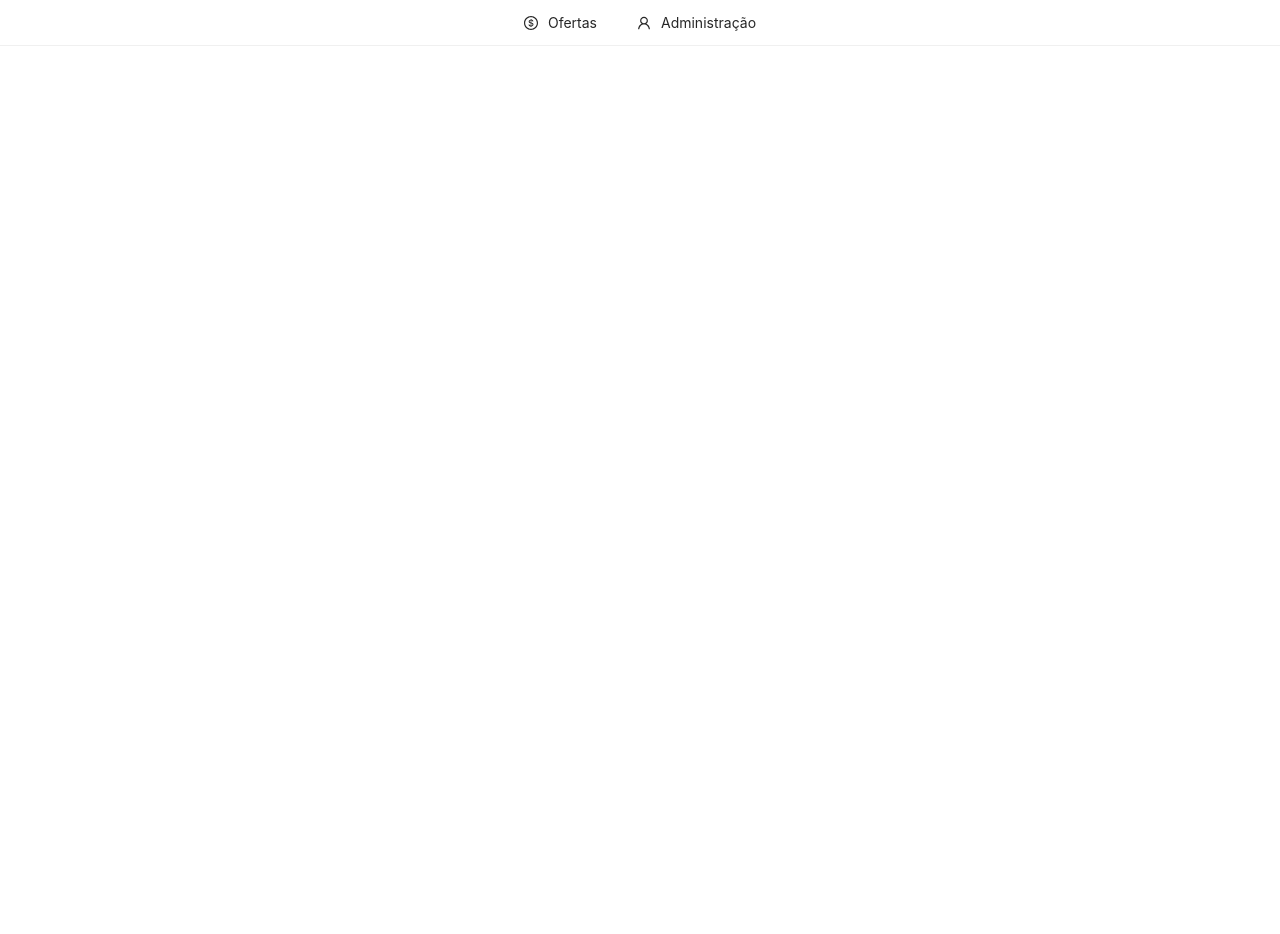
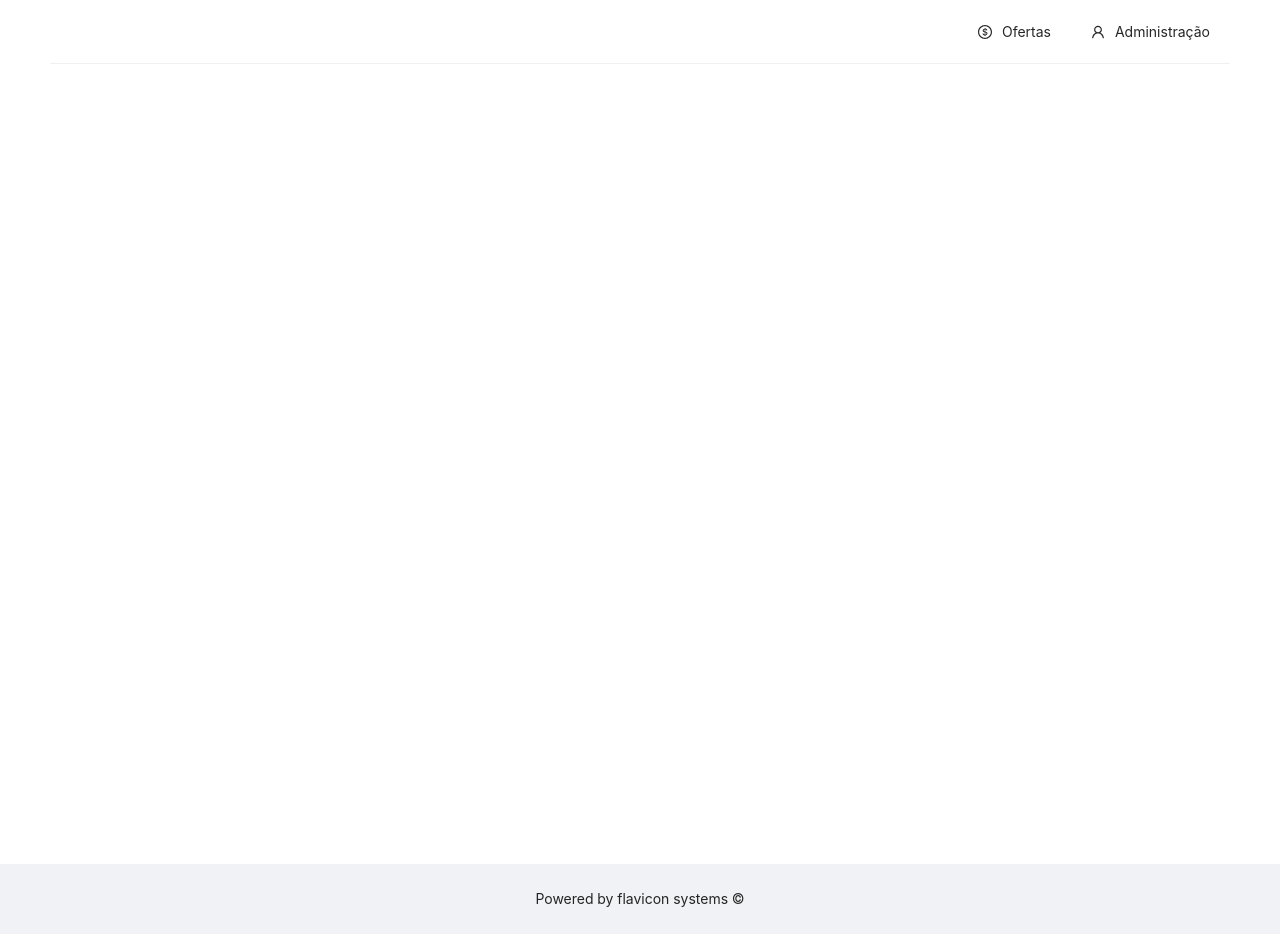
Before and after one commit to flavicon/cars-now, a React (Create React App) app: page / in a window 1280 px wide. Before the commit the page ends 800 px from the top, so only its background shows below. Built offline with nearby package versions, Linux system fonts and the light colour scheme; no server answers; the database is empty.

Commit message:
refactoring page

```diff
--- a/src/pages/Home/index.jsx
+++ b/src/pages/Home/index.jsx
@@ -1,14 +1,24 @@
 import { useNavigate, Outlet } from "react-router-dom";
-import { Menu } from "antd";
+import { Menu, Layout } from "antd";
 import { DollarOutlined, UserOutlined } from "@ant-design/icons";
 
-const menuStyles = { display: "flex", justifyContent: "center" };
+const { Header, Footer, Content } = Layout;
+
+const menuStyles = { display: "flex", justifyContent: "end" };
 
 const Home = () => {
   let navigate = useNavigate();
 
   return (
-    <>
+    <Layout>
+      <Header
+        style={{
+          background: "white",
+          position: "fixed",
+          zIndex: 1,
+          width: "100%",
+        }}
+      >
         <Menu mode="horizontal" style={menuStyles}>
           <Menu.Item
             key="outlet"
@@ -25,8 +35,22 @@ const Home = () => {
             Administração
           </Menu.Item>
         </Menu>
+      </Header>
+      <Layout>
+        <Content
+          style={{
+            minHeight: "100vh",
+            backgroundColor: "white",
+            marginTop: 64,
+          }}
+        >
           <Outlet />
-    </>
+        </Content>
+      </Layout>
+      <Footer style={{ textAlign: "center" }}>
+        Powered by flavicon systems &copy;
+      </Footer>
+    </Layout>
   );
 };
 
```
Lines whose indentation alone changed are shown as unchanged.
